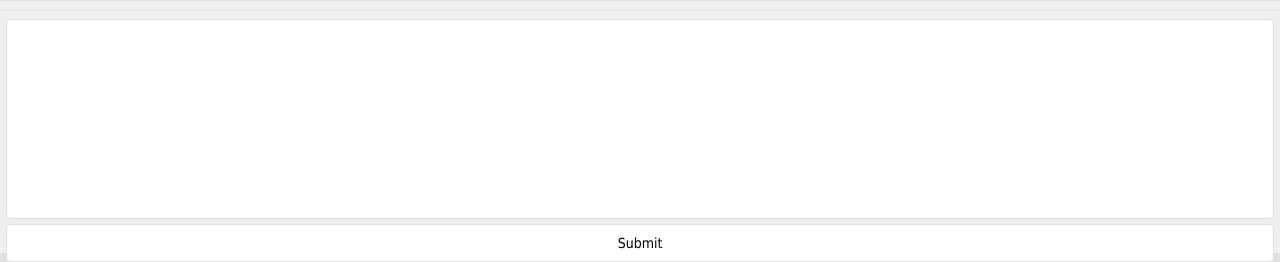
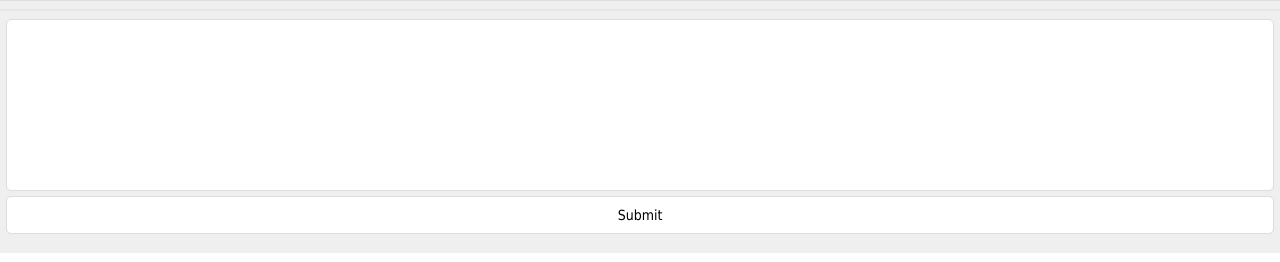
Before and after one commit to lawrenceliu2/xmdt, a Flask app: a page that uses templates/story.html in a window 1280 px wide. Shown: the part 580-842 px from the top of the page. Run offline with Flask 2, Linux system fonts and the light colour scheme; a user stored in the database is signed in; data comes from the database, SQL or seed files in the repository.

Commit message:
changed height

```diff
--- a/templates/story.html
+++ b/templates/story.html
@@ -139,7 +139,7 @@
 	    #story-input {
 	    	position: relative;
 	    	width: 99%;
-	    	height: 200px;
+	    	height: 100%;
 	    	margin: 0 auto;
 	    	background-color: #fff;
 	    	border: 1px solid #ddd;
@@ -201,7 +201,7 @@
 		{% endfor %}
 	    </div>
 	    <hr style="background-color: #e7e7e7">
-	    <form action="/add" method="POST">
+	    <form style="height: 21.5%" action="/add" method="POST">
 	    <div id="story-input">
 	      <textarea name="story-input" id="story-input-input"></textarea>
 	    </div>
```
